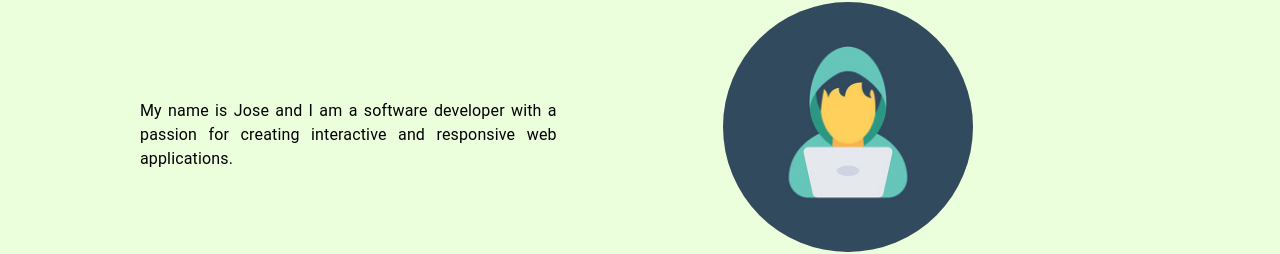
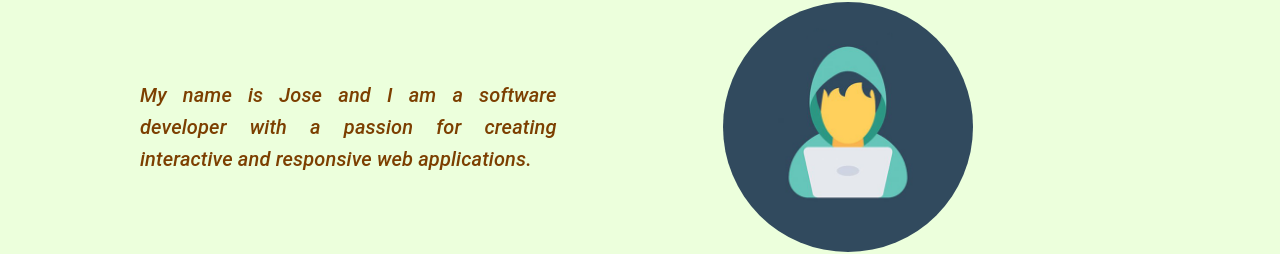
Before and after one commit to jose-guerrerog/portfolio, a Next.js app: page / in a window 1280 px wide. Shown: the part 238-492 px from the top of the page. Built offline with nearby package versions, Linux system fonts and the light colour scheme.

Commit message:
cleaning

```diff
--- a/src/app/page.tsx
+++ b/src/app/page.tsx
@@ -1,4 +1,5 @@
 import { Box } from "@mui/material";
+import MainTitle from "./sections/MainTitle";
 import Navbar from "./components/Navbar";
 import About from "./sections/About";
 import Contact from "./sections/Contact";
@@ -9,7 +10,8 @@ export default function Home() {
   return (
     <>
       <Navbar />
-      <Box display="flex" justifyContent="center" sx={{ margin: 4 }}>
+      <MainTitle />
+      <Box display="flex" justifyContent="center" m={4}>
         <Box width="100%" maxWidth={1000}>
           <ToastContainer />
           <About />
--- a/src/app/sections/About.tsx
+++ b/src/app/sections/About.tsx
@@ -2,40 +2,13 @@
 import React from "react";
 import { Avatar, Box, Grid, Typography } from "@mui/material";
 import { icons } from "../constants";
-import { TypeAnimation } from "react-type-animation";
 
 const About = () => {
   return (
     <Box component="section" id="about">
-      <Box display="flex" justifyContent="center" mb={4}>
-        <Typography
-          variant="h1"
-          fontWeight={700}
-          fontStyle="italic"
-          sx={{
-            background: "linear-gradient(to left, #4c82ed, #FF6767 )",
-            WebkitBackgroundClip: "text",
-            WebkitTextFillColor: "transparent",
-            "@keyframes shine": {
-              from: {
-                WebkitFilter: "hue-rotate(0deg)",
-              },
-              to: {
-                WebkitFilter: "hue-rotate(-360deg)",
-              },
-            },
-            animation: `shine 5s linear infinite`,
-          }}
-        >
-          <TypeAnimation
-            sequence={["Welcome to my Site!", 500, "Hello World!", 500]}
-            repeat={Infinity}
-          />
-        </Typography>
-      </Box>
       <Grid container alignItems={'center'}>
         <Grid xs={12} sm={5} item>
-          <Typography variant="body1" textAlign="justify" mt={2}>
+          <Typography variant="h6" textAlign="justify" fontStyle="italic" color='#7c3f00'>
             My name is Jose and I am a software developer with a passion for
             creating interactive and responsive web applications.
           </Typography>
--- /dev/null
+++ b/src/app/sections/MainTitle.tsx
@@ -0,0 +1,37 @@
+"use client";
+import React from "react";
+import { Box, Typography } from "@mui/material";
+import { TypeAnimation } from "react-type-animation";
+
+const MainTitle = () => {
+  return (
+    <Box display="flex" justifyContent="center" my={4}>
+      <Typography
+        variant="h1"
+        fontWeight={700}
+        fontStyle="italic"
+        sx={{
+          background: "linear-gradient(to left, #4c82ed, #FF6767 )",
+          WebkitBackgroundClip: "text",
+          WebkitTextFillColor: "transparent",
+          "@keyframes shine": {
+            from: {
+              WebkitFilter: "hue-rotate(0deg)",
+            },
+            to: {
+              WebkitFilter: "hue-rotate(-360deg)",
+            },
+          },
+          animation: `shine 5s linear infinite`,
+        }}
+      >
+        <TypeAnimation
+          sequence={["Welcome to my Site!", 500, "Hello World!", 500]}
+          repeat={Infinity}
+        />
+      </Typography>
+    </Box>
+  );
+};
+
+export default MainTitle;
```
